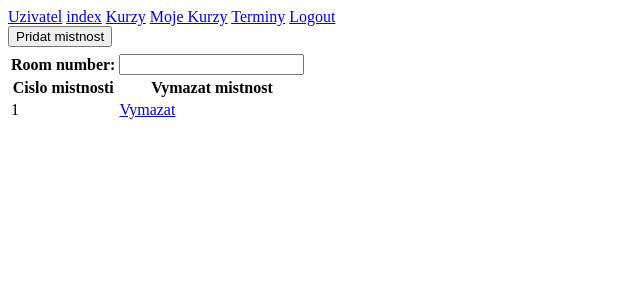
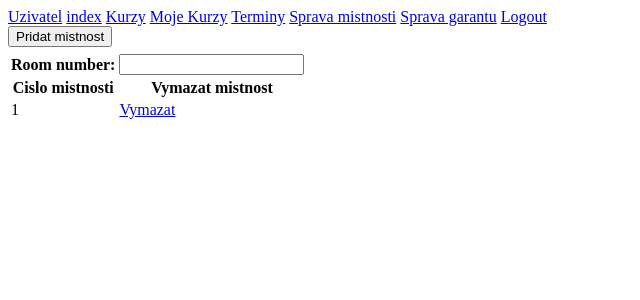
Before and after one commit to DanielKarasek/IIS, a Django app: page /admin/rooms/ in a window 1280 px wide. Shown: the top 300 px of the page, without its empty margins (0-640 px from the left). Run offline with Django 4.2, Linux system fonts and the light colour scheme; a user stored in the database is signed in; tables that the repository leaves empty hold one stand-in row (values such as "Sample post").

Commit message:
add admin links

```diff
--- a/WIS2/WIS2_app/templates/WIS2_app/base.html
+++ b/WIS2/WIS2_app/templates/WIS2_app/base.html
@@ -26,6 +26,10 @@
             {% if lecturer or  garant%}
                 <a href='/student_evaluation'>Hodnoceni studentu</a>
             {% endif %}
+            {% if user.is_staff %}
+                <a href="/admin/rooms/">Sprava mistnosti</a>
+                <a href="/admin/garants/">Sprava garantu</a>
+            {% endif %}
             {% if user %}
                 <a href="/logout/">Logout</a>
             {% else %}
```
